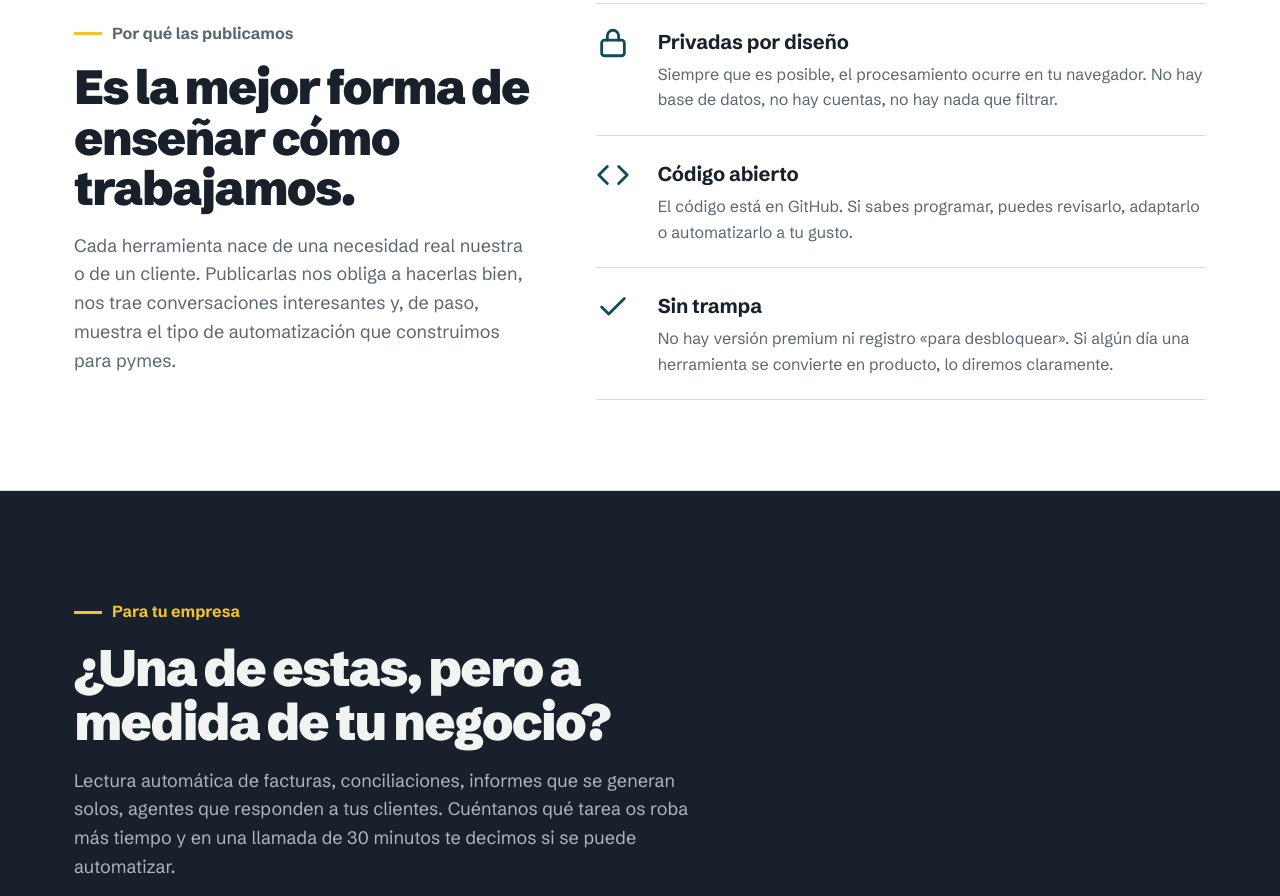
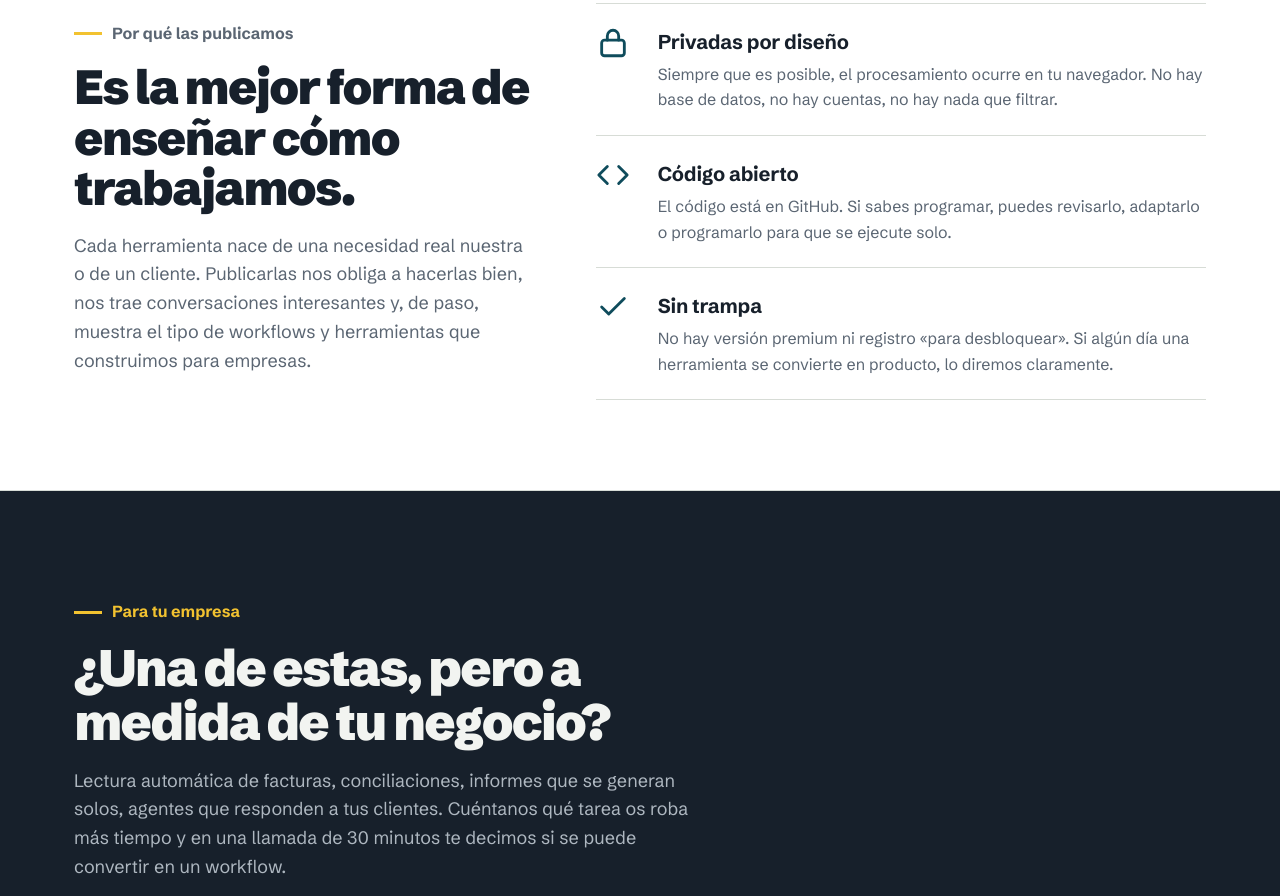
Before and after one commit to rokelinho/tippingpoint-web, a plain HTML site: page herramientas/index.html in a window 1280 px wide. Shown: the part 1324-2220 px from the top of the page. Drawn offline with Linux system fonts and the light colour scheme.

Commit message:
Herramientas: vocabulario workflows

```diff
--- a/herramientas/index.html
+++ b/herramientas/index.html
@@ -120,11 +120,11 @@
     <div>
       <p class="kicker">Por qué las publicamos</p>
       <h2>Es la mejor forma de enseñar cómo trabajamos.</h2>
-      <p>Cada herramienta nace de una necesidad real nuestra o de un cliente. Publicarlas nos obliga a hacerlas bien, nos trae conversaciones interesantes y, de paso, muestra el tipo de automatización que construimos para pymes.</p>
+      <p>Cada herramienta nace de una necesidad real nuestra o de un cliente. Publicarlas nos obliga a hacerlas bien, nos trae conversaciones interesantes y, de paso, muestra el tipo de workflows y herramientas que construimos para empresas.</p>
     </div>
     <ul class="principles">
       <li><svg viewBox="0 0 24 24" fill="none" stroke="#0F4C5C" stroke-width="2" stroke-linecap="round" stroke-linejoin="round"><rect x="4" y="10" width="16" height="11" rx="2"/><path d="M8 10V7a4 4 0 0 1 8 0v3"/></svg><div><h3>Privadas por diseño</h3><p>Siempre que es posible, el procesamiento ocurre en tu navegador. No hay base de datos, no hay cuentas, no hay nada que filtrar.</p></div></li>
-      <li><svg viewBox="0 0 24 24" fill="none" stroke="#0F4C5C" stroke-width="2" stroke-linecap="round" stroke-linejoin="round"><path d="M16 18l6-6-6-6M8 6l-6 6 6 6"/></svg><div><h3>Código abierto</h3><p>El código está en GitHub. Si sabes programar, puedes revisarlo, adaptarlo o automatizarlo a tu gusto.</p></div></li>
+      <li><svg viewBox="0 0 24 24" fill="none" stroke="#0F4C5C" stroke-width="2" stroke-linecap="round" stroke-linejoin="round"><path d="M16 18l6-6-6-6M8 6l-6 6 6 6"/></svg><div><h3>Código abierto</h3><p>El código está en GitHub. Si sabes programar, puedes revisarlo, adaptarlo o programarlo para que se ejecute solo.</p></div></li>
       <li><svg viewBox="0 0 24 24" fill="none" stroke="#0F4C5C" stroke-width="2" stroke-linecap="round" stroke-linejoin="round"><path d="M20 6 9 17l-5-5"/></svg><div><h3>Sin trampa</h3><p>No hay versión premium ni registro «para desbloquear». Si algún día una herramienta se convierte en producto, lo diremos claramente.</p></div></li>
     </ul>
   </div>
@@ -134,7 +134,7 @@
   <div class="wrap">
     <p class="kicker">Para tu empresa</p>
     <h2>¿Una de estas, pero a medida de tu negocio?</h2>
-    <p>Lectura automática de facturas, conciliaciones, informes que se generan solos, agentes que responden a tus clientes. Cuéntanos qué tarea os roba más tiempo y en una llamada de 30 minutos te decimos si se puede automatizar.</p>
+    <p>Lectura automática de facturas, conciliaciones, informes que se generan solos, agentes que responden a tus clientes. Cuéntanos qué tarea os roba más tiempo y en una llamada de 30 minutos te decimos si se puede convertir en un workflow.</p>
     <a class="btn btn-signal" href="/#contacto">Pedir diagnóstico gratuito</a>
   </div>
 </section>
```
